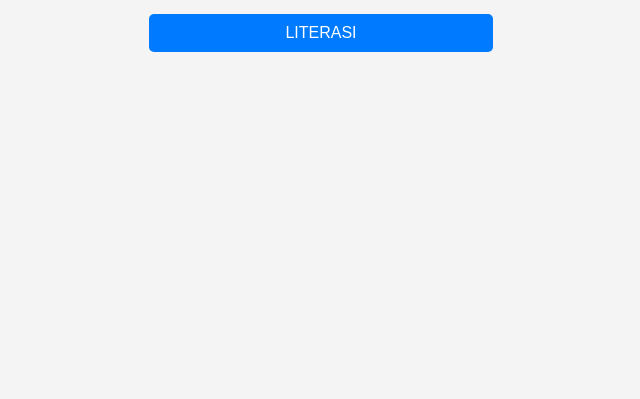
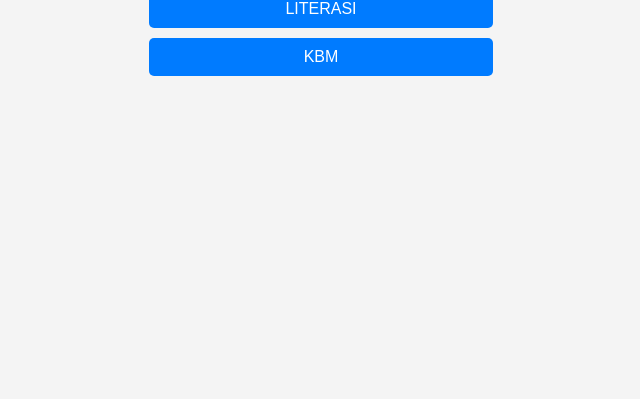
Before and after one commit to perpustakaan-sai/literasi, a plain HTML site: page index.html in a window 1280 px wide. Shown: the part 401-800 px from the top of the page, without its empty margins (319-959 px from the left). Drawn offline with Linux system fonts and the light colour scheme.

Commit message:
Update index.html

```diff
--- a/index.html
+++ b/index.html
@@ -43,6 +43,7 @@
   <div class="container">
     <h1>TUJUAN KUNJUNGAN</h1>
     <a class="btn" href="https://docs.google.com/forms/d/e/1FAIpQLSeO_PsiYQye-0hB7eekF_YDPXv1c9LKYTRyrksicHOX4y4POQ/viewform?usp=dialog" target="_blank">LITERASI</a>
+    <a class="btn" href="https://docs.google.com/forms/d/1F4IYawhp_Do0tVRhXJDVGLX0_2cgqj2_iiRbIY3B798" target="_blank">KBM</a>
   </div>
 </body>
 </html>
```
